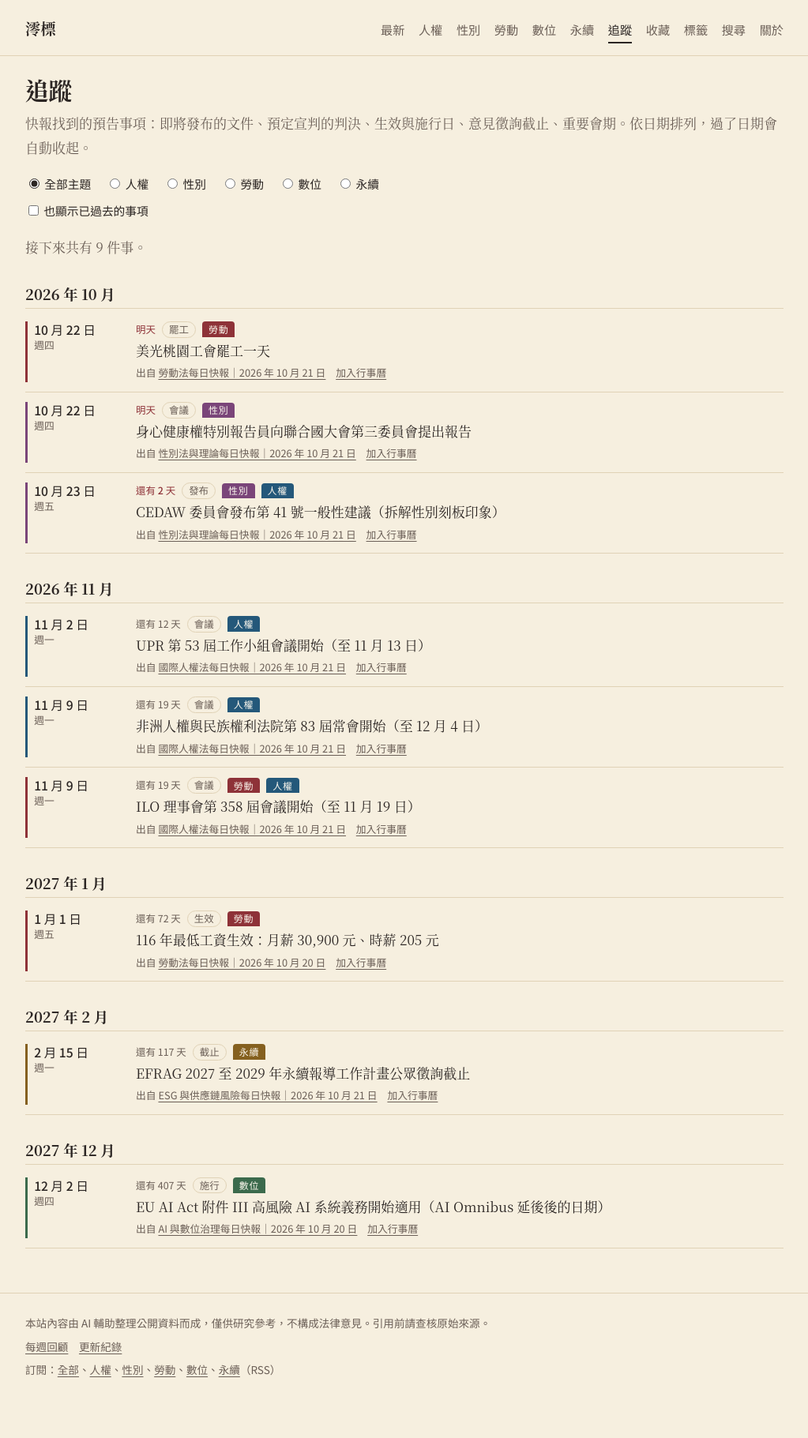
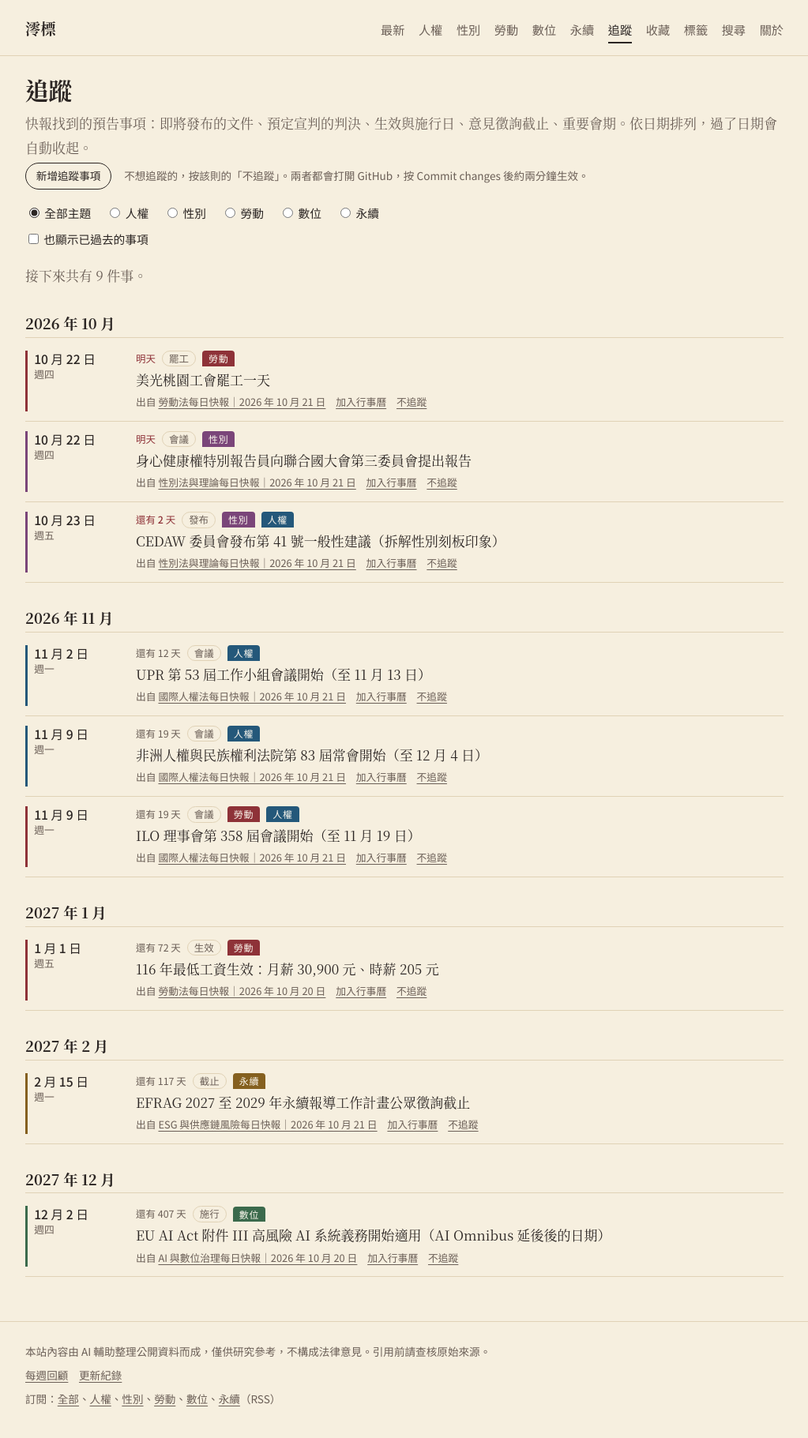
Before and after one commit to chadfan1004/Newsletter-for-international-human-rights-law-gender-theory-and-labour-law, a Jekyll site: the page built from upcoming.html, in a window 1280 px wide. Shown: the whole page at 79% size, without its empty margins (128-1151 px from the left). Built offline with Jekyll 4.4.1, drawn with Linux system fonts in a browser that asks for light colours; before the commit the page ends 1784 px from its top, so only the background shows below that; part of the change alters nothing that is shown.

Commit message:
Tracker: add 不追蹤 and 新增追蹤事項 via GitHub files
Co-Authored-By: Claude Opus 5.5 <noreply@anthropic.com>
Claude-Session: https://claude.ai/code/session_01FSbXdJEiLZof4dLYJ2WApi

```diff
--- a/_includes/upcoming_data.html
+++ b/_includes/upcoming_data.html
@@ -1,5 +1,5 @@
 {%- comment -%}把各期快報 front matter 的 upcoming 與 _data/upcoming/ 的手動條目輸出成 JSON，給 assets/upcoming.js 使用。{%- endcomment -%}
-<script id="up-data" type="application/json">{"sections":{ {%- for s in site.sections -%}{{ s.key | jsonify }}:{{ s.name | jsonify }}{% unless forloop.last %},{% endunless %}{%- endfor -%} },"items":[
+<script id="up-data" type="application/json">{"hidden":[ {%- for pair in site.data.upcoming_hidden -%}{{ pair[1].key | append: "" | jsonify }}{% unless forloop.last %},{% endunless %}{%- endfor -%} ],"sections":{ {%- for s in site.sections -%}{{ s.key | jsonify }}:{{ s.name | jsonify }}{% unless forloop.last %},{% endunless %}{%- endfor -%} },"items":[
 {%- assign first = true -%}
 {%- for p in site.posts -%}{%- for u in p.upcoming -%}
 {%- unless first %},{% endunless %}{"d":{{ u.date | append: "" | jsonify }},"t":{{ u.title | jsonify }},"k":{{ u.kind | default: "" | jsonify }},"u":{{ u.url | default: "" | jsonify }},"s":{{ p.categories | jsonify }},"src":{{ p.url | relative_url | jsonify }},"srcT":{{ p.title | jsonify }}}
--- a/assets/style.css
+++ b/assets/style.css
@@ -387,3 +387,6 @@ mark { background: var(--mark-bg); color: inherit; padding: 0 .1em; }
   .prose p, .prose li { orphans: 3; widows: 3; }
   .item-head.is-target { background: none; padding-left: 0; }
 }
+.up-actions { display: flex; flex-wrap: wrap; align-items: baseline; gap: .3rem 1rem; margin: .6rem 0 0; font-family: var(--sans); font-size: .85rem; }
+.up-add { display: inline-block; padding: .2rem .8rem; border: 1px solid var(--ink); border-radius: 999px; color: var(--ink); text-decoration: none; font-weight: 500; }
+.up-add:hover { background: var(--ink); color: var(--paper); }
--- a/assets/upcoming.js
+++ b/assets/upcoming.js
@@ -6,6 +6,10 @@
   var data;
   try { data = JSON.parse(dataEl.textContent); } catch (e) { return; }
   var SEC = data.sections || {};
+  var HIDDEN = {};
+  (data.hidden || []).forEach(function (k) { if (k) HIDDEN[k] = 1; });
+  var LS = 'up-hidden';
+  try { (JSON.parse(localStorage.getItem(LS) || '[]')).forEach(function (k) { HIDDEN[k] = 1; }); } catch (e) {}
   var WD = '日一二三四五六';
 
   // 台北時間的今天
@@ -23,7 +27,8 @@
       secs.forEach(function (s) { if (seen[key].s.indexOf(s) < 0) seen[key].s.push(s); });
       return;
     }
-    var it = { d: d, t: x.t, k: x.k || '', u: x.u || '', s: secs.slice(), src: x.src || '', srcT: x.srcT || '' };
+    if (HIDDEN[key]) { seen[key] = { s: [] }; return; }
+    var it = { key: key, d: d, t: x.t, k: x.k || '', u: x.u || '', s: secs.slice(), src: x.src || '', srcT: x.srcT || '' };
     seen[key] = it; items.push(it);
   });
   function sortKey(x) { return x.d.length === 7 ? x.d + '-99' : x.d; }
@@ -70,7 +75,10 @@
     var title = x.u ? '<a href="' + esc(x.u) + '" target="_blank" rel="noopener">' + esc(x.t) + '</a>' : esc(x.t);
     var foot = [];
     if (x.src) foot.push('出自 <a href="' + esc(x.src) + '">' + esc(x.srcT || '快報') + '</a>');
-    if (!opts.compact) foot.push('<a href="' + ics(x) + '" download="' + esc(x.d) + '.ics">加入行事曆</a>');
+    if (!opts.compact) {
+      foot.push('<a href="' + ics(x) + '" download="' + esc(x.d) + '.ics">加入行事曆</a>');
+      foot.push('<a class="up-hide" href="#" data-key="' + esc(x.key) + '">不追蹤</a>');
+    }
     return '<li class="up-item sec-' + esc(x.s[0] || '') + '" data-secs="' + esc(x.s.join(' ')) + '">' +
       '<time class="up-date" datetime="' + esc(x.d) + '">' + dateLabel(x) + '</time>' +
       '<div class="up-main"><p class="up-meta">' + countLabel(x) + (x.k ? '<span class="up-kind">' + esc(x.k) + '</span>' : '') + secChips + '</p>' +
@@ -120,6 +128,47 @@
       status.textContent = future.length ? '接下來共有 ' + future.length + ' 件事。' : '目前沒有即將發生的事項。快報找到預告時會自動出現在這裡。';
     }
     page.querySelectorAll('input').forEach(function (i) { i.addEventListener('change', render); });
+
+    var repo = page.getAttribute('data-repo');
+    function yq(s) { return "'" + String(s || '').replace(/\s+/g, ' ').trim().replace(/'/g, "''") + "'"; }
+    function stamp() {
+      var n = new Date(Date.now() + 8 * 3600e3).toISOString();
+      return n.slice(0, 10).replace(/-/g, '') + '-' + n.slice(11, 19).replace(/:/g, '');
+    }
+    function ghNew(dir, name, body) {
+      return 'https://github.com/' + repo + '/new/main/_data/' + dir + '?filename=' + encodeURIComponent(name) + '&value=' + encodeURIComponent(body);
+    }
+    // 新增追蹤事項
+    var add = page.querySelector('.up-add');
+    if (add) add.addEventListener('click', function () {
+      add.href = ghNew('upcoming', stamp() + '-manual.yml', [
+        '# 填好後按 Commit changes 即加入追蹤。',
+        "# date 寫 '2026-11-05'；只知道月份寫 '2026-11'。kind 可寫：發布、通過、宣判、生效、施行、截止、會議、其他。",
+        '# sections 可寫：' + Object.keys(SEC).map(function (k) { return k + '（' + SEC[k] + '）'; }).join('、') + '，例如 [gender, human-rights]',
+        "- date: ''",
+        "  title: ''",
+        "  kind: '其他'",
+        '  sections: []',
+        "  url: ''",
+        ''].join('\n'));
+    });
+    // 不追蹤：先在這台瀏覽器隱藏，再打開 GitHub 讓設定在所有裝置生效
+    list.addEventListener('click', function (e) {
+      var a = e.target.closest('.up-hide');
+      if (!a) return;
+      e.preventDefault();
+      var key = a.getAttribute('data-key');
+      var it = items.filter(function (x) { return x.key === key; })[0];
+      HIDDEN[key] = 1;
+      try { var arr = JSON.parse(localStorage.getItem(LS) || '[]'); arr.push(key); localStorage.setItem(LS, JSON.stringify(arr)); } catch (err) {}
+      items = items.filter(function (x) { return x.key !== key; });
+      render();
+      if (it) window.open(ghNew('upcoming_hidden', stamp() + '.yml', [
+        '# 按 Commit changes 後，這件事就不會再出現在追蹤（所有裝置）。想恢復時刪除這個檔案即可。',
+        'key: ' + yq(key),
+        'title: ' + yq(it.t),
+        ''].join('\n')), '_blank', 'noopener');
+    });
     render();
   }
 })();
--- a/upcoming.html
+++ b/upcoming.html
@@ -3,10 +3,11 @@ layout: default
 title: 追蹤
 permalink: /upcoming/
 ---
-<div id="up-page">
+<div id="up-page" data-repo="{{ site.github.repository_nwo | default: 'chadfan1004/Newsletter-for-international-human-rights-law-gender-theory-and-labour-law' }}">
   <header class="lib-head">
     <h1>追蹤</h1>
     <p class="muted">快報找到的預告事項：即將發布的文件、預定宣判的判決、生效與施行日、意見徵詢截止、重要會期。依日期排列，過了日期會自動收起。</p>
+    <p class="up-actions"><a class="up-add" href="#" target="_blank" rel="noopener">新增追蹤事項</a><span class="muted">不想追蹤的，按該則的「不追蹤」。兩者都會打開 GitHub，按 Commit changes 後約兩分鐘生效。</span></p>
   </header>
   <form class="lib-filter" onsubmit="return false">
     <fieldset class="filter">
```
Also changed, not shown: 1 other file.
